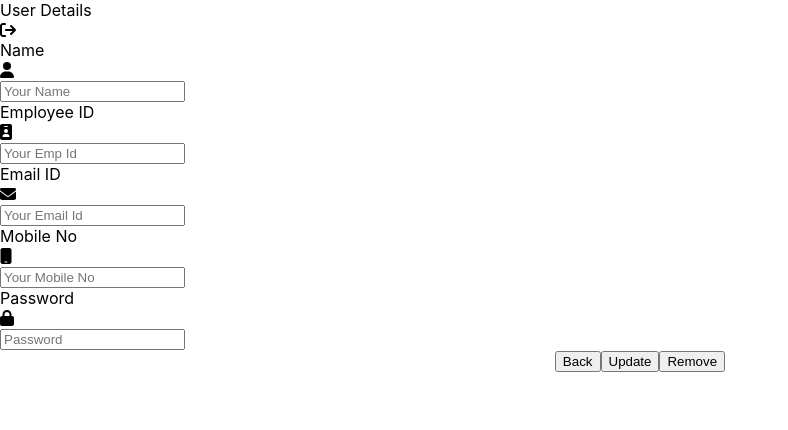
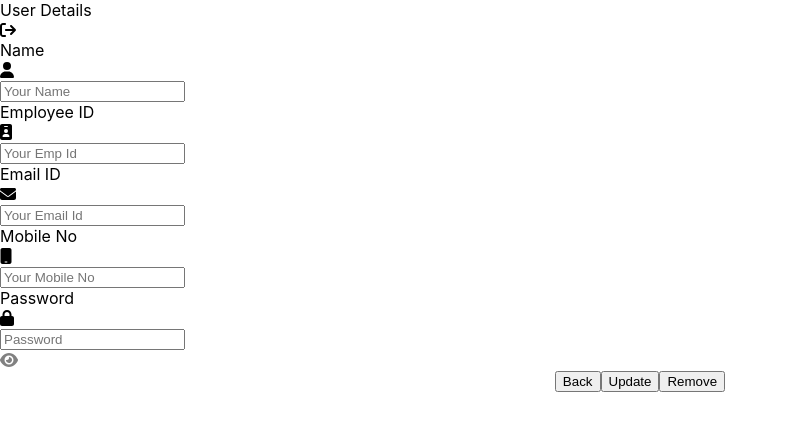
Before and after one commit to praveenk49561/login-page, a React (Create React App) app: page /user_details/1 in a window 1280 px wide. Shown: the top 430 px of the page, without its empty margins (0-788 px from the left). Built offline with nearby package versions, Linux system fonts and the light colour scheme; no server answers.

Commit message:
View Password Option Changes 03-07-2022

```diff
--- a/src/Container/UserDetailsPage/index.js
+++ b/src/Container/UserDetailsPage/index.js
@@ -1,7 +1,7 @@
 import React, { useEffect, useState } from "react";
 import { useNavigate, useLocation } from "react-router-dom";
 import { FontAwesomeIcon } from "@fortawesome/react-fontawesome";
-import { faUser, faAddressCard, faLock, faEnvelope, faMobile, faIdBadge } from "@fortawesome/free-solid-svg-icons";
+import { faUser, faAddressCard, faLock, faEnvelope, faMobile, faIdBadge, faEye, faEyeLowVision } from "@fortawesome/free-solid-svg-icons";
 import InputField from "../../Component/InputField";
 import Button from "../../Component/Button";
 import Loader from "../../Component/Loader";
@@ -15,6 +15,7 @@ const UserDetailsPage = (props) => {
     const location = useLocation();
     const user_Id = location?.state?.id;
     const [data, setData] = useState({});
+    const [viewPassword, setViewPassword] = useState(false);
     const [isLoading, setIsLoading] = useState(false);
     const [error, setError] = useState({});
 
@@ -81,6 +82,10 @@ const UserDetailsPage = (props) => {
 
     const onClickBack = () => {
         navigate('/home_page');
+    }
+
+    const onToggleViewPassword = () => {
+        setViewPassword(!viewPassword);
     }
 
 
@@ -156,13 +161,14 @@ const UserDetailsPage = (props) => {
                         classNameContainer="user-details-input-field"
                         className="user-details-input-tag"
                         classNamePrefix="user-details-input-prefix"
-                        type="password"
+                        classNameSuffix="user-details-input-suffix"
+                        type={viewPassword ? "text" : "password"}
                         placeHolder="Password"
                         name="passwordField"
                         onChange={onChangeData}
                         value={data?.passwordField ?? ''}
                         prefix={<FontAwesomeIcon icon={faLock} />}
-                        // suffix={<FontAwesomeIcon color="#818181" icon={faAddressCard} />}
+                        suffix={<FontAwesomeIcon className="user-details-input-view-icon" onClick={onToggleViewPassword} color="#818181" icon={viewPassword ? faEyeLowVision : faEye} />}
                 />
                 </div>
                 <div style={{ flex: '0 1 100%', display: 'flex', justifyContent: 'center' }}>
--- a/src/Container/UserDetailsPage/styles.css
+++ b/src/Container/UserDetailsPage/styles.css
@@ -43,6 +43,15 @@
     left: 1.2rem;
 }
 
+.user-details-input-suffix {
+    right: 1.2rem;
+}
+
+.user-details-input-view-icon:hover {
+    cursor: pointer;
+    color: #a6b7f7;
+}
+
 .user-details-btn {
     margin: 0.5rem;
 }
```
